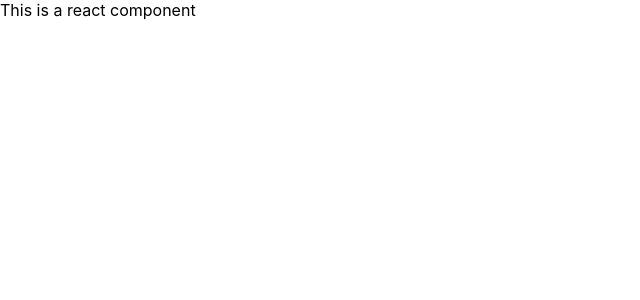
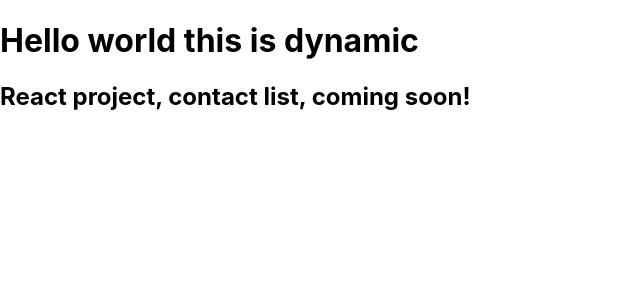
Before and after one commit to hannah-saurusrex/react-playground, a React (Create React App) app: page / in a window 1280 px wide. Shown: the top 300 px of the page, without its empty margins (0-640 px from the left). Built offline with nearby package versions, Linux system fonts and the light colour scheme.

Commit message:
added click event to the h2 tag as example

```diff
--- a/src/App.js
+++ b/src/App.js
@@ -1,8 +1,13 @@
 import React from 'react';
 
 const App = () => {
-  return(
-    <div>This is a react component</div>
+  const title = "Hello world this is dynamic";
+  return (
+    <div>
+      <h1>{title}</h1>
+      <h2 onClick={() => alert("you clicked the message")}>
+        React project, contact list, coming soon!</h2>
+    </div>
   )
 }
 
```
